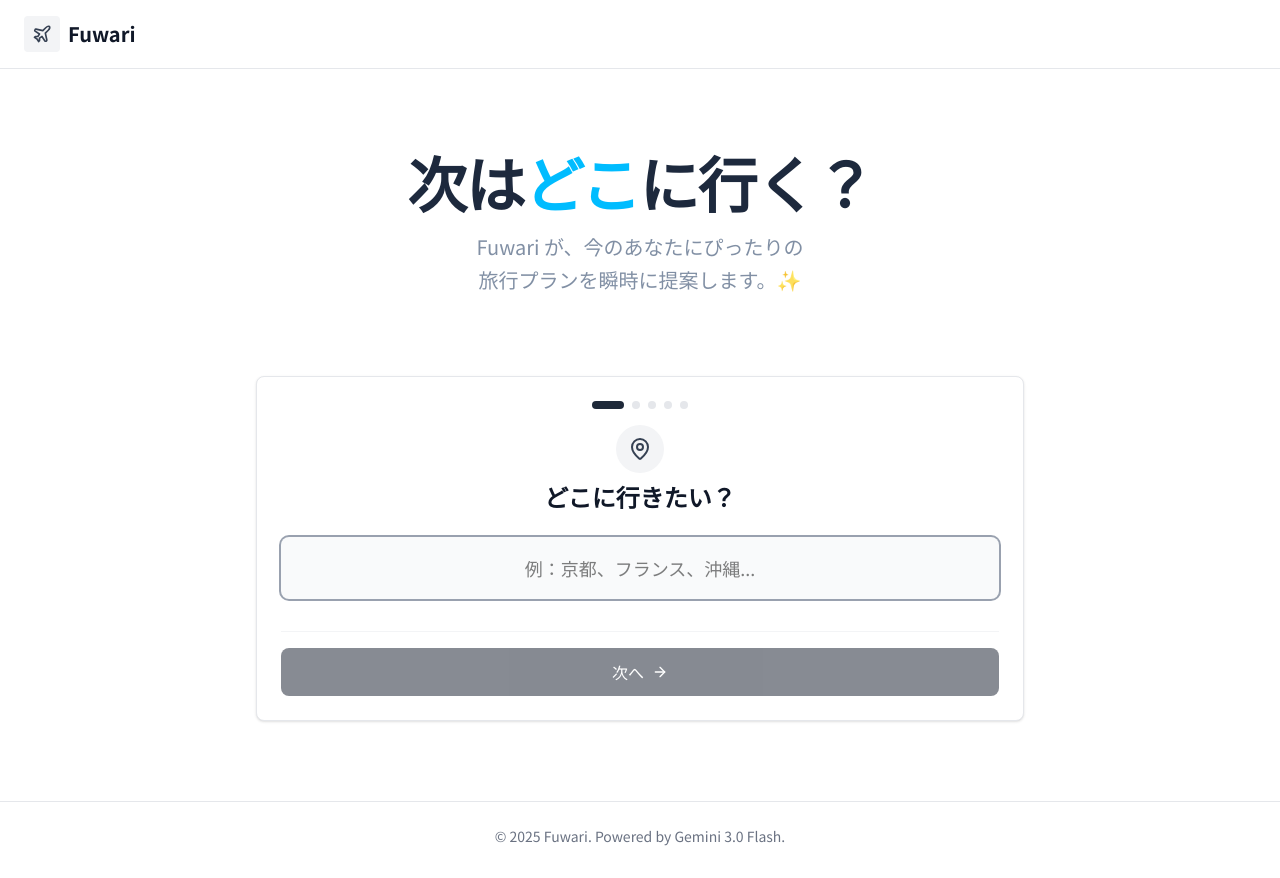
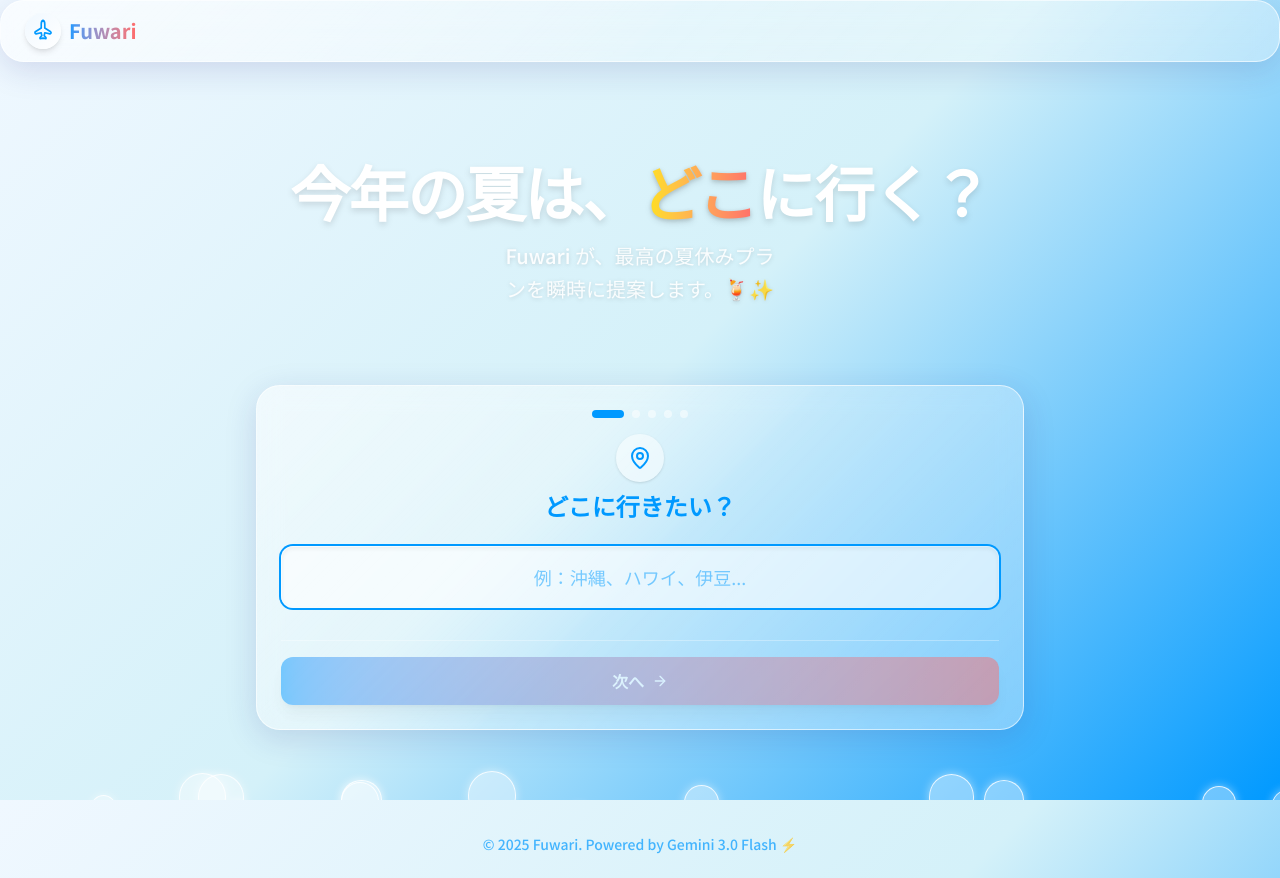
Before and after one commit to Anju1023/travel-app-project, a Next.js app: page / in a window 1280 px wide. Built offline with nearby package versions, Linux system fonts and the light colour scheme.

Commit message:
feat(ui): update theme to Sparkling Summer (Ice Glass & Bubble Animations)

```diff
--- a/src/app/globals.css
+++ b/src/app/globals.css
@@ -1,15 +1,113 @@
 @import "tailwindcss";
 
-/*
-  Style Reset: Basic Tailwind Setup only.
-  No custom themes, no animations, no glassmorphism.
-*/
+@theme {
+  --color-ocean-blue: #0099FF;
+  --color-ice-white: #F0F8FF;
+  --color-lemon-yellow: #FFE600;
+  --color-sunset-orange: #FF6B6B;
+
+  --animate-bubble: bubble 15s infinite;
+
+  @keyframes bubble {
+    0% {
+      transform: translateY(100vh) scale(0);
+      opacity: 0;
+    }
+    50% {
+      opacity: 1;
+    }
+    100% {
+      transform: translateY(-10vh) scale(1.5);
+      opacity: 0;
+    }
+  }
+}
+
 :root {
-  /* Default browser fonts */
   --font-sans: system-ui, -apple-system, sans-serif;
 }
 
 body {
   font-family: var(--font-sans);
   min-height: 100vh;
+  /* Summer Gradient Background */
+  background: linear-gradient(135deg, var(--color-ice-white) 0%, #D4F1F9 50%, var(--color-ocean-blue) 100%);
+  background-attachment: fixed;
+  color: #003366; /* Deep Ocean Blue for text */
+  overflow-x: hidden;
+  position: relative;
 }
+
+/* Bubble Container */
+.bubbles {
+  position: fixed;
+  top: 0;
+  left: 0;
+  width: 100%;
+  height: 100%;
+  z-index: -1;
+  overflow: hidden;
+  pointer-events: none;
+}
+
+.bubble {
+  position: absolute;
+  bottom: -20px;
+  background-color: rgba(255, 255, 255, 0.4);
+  border-radius: 50%;
+  border: 1px solid rgba(255, 255, 255, 0.8);
+  box-shadow: 0 0 10px rgba(255, 255, 255, 0.5);
+}
+
+/* Ice Glass Utility Class */
+.glass-panel {
+  background: rgba(255, 255, 255, 0.25);
+  backdrop-filter: blur(12px);
+  -webkit-backdrop-filter: blur(12px);
+  border: 1px solid rgba(255, 255, 255, 0.6);
+  box-shadow: 0 8px 32px 0 rgba(31, 38, 135, 0.15);
+  border-radius: 1.5rem;
+  /* Glossy highlight */
+  background-image: linear-gradient(
+    135deg,
+    rgba(255, 255, 255, 0.4) 0%,
+    rgba(255, 255, 255, 0.05) 50%,
+    rgba(255, 255, 255, 0) 51%,
+    rgba(255, 255, 255, 0.1) 100%
+  );
+}
+
+/* Button Ripple Effect Helper (Simple CSS version) */
+.btn-ripple {
+  position: relative;
+  overflow: hidden;
+  transform: translate3d(0, 0, 0);
+  transition: all 0.3s ease;
+}
+
+.btn-ripple:active {
+  transform: scale(0.95);
+}
+
+.btn-ripple::after {
+  content: "";
+  display: block;
+  position: absolute;
+  width: 100%;
+  height: 100%;
+  top: 0;
+  left: 0;
+  pointer-events: none;
+  background-image: radial-gradient(circle, #fff 10%, transparent 10.01%);
+  background-repeat: no-repeat;
+  background-position: 50%;
+  transform: scale(10, 10);
+  opacity: 0;
+  transition: transform .5s, opacity 1s;
+}
+
+.btn-ripple:active::after {
+  transform: scale(0, 0);
+  opacity: .3;
+  transition: 0s;
+}
--- a/src/app/layout.tsx
+++ b/src/app/layout.tsx
@@ -3,6 +3,7 @@ import { Noto_Sans_JP } from "next/font/google";
 import "./globals.css";
 import Header from "@/components/Header";
 import Footer from "@/components/Footer";
+import BackgroundBubbles from "@/components/BackgroundBubbles";
 
 const notoSansJP = Noto_Sans_JP({
   variable: "--font-sans",
@@ -25,6 +26,7 @@ export default function RootLayout({
       <body
         className={`${notoSansJP.variable} antialiased min-h-screen flex flex-col`}
       >
+        <BackgroundBubbles />
         <Header />
         <main className="flex-1 w-full max-w-4xl mx-auto px-4 py-8">
           {children}
--- a/src/app/page.tsx
+++ b/src/app/page.tsx
@@ -84,11 +84,12 @@ export default function Home() {
       */}
       {!plan && (
         <div className="text-center space-y-4 py-12 px-4">
-          <h1 className="text-4xl md:text-6xl font-black text-slate-800 tracking-tight leading-[1.1] text-balance">
-            次は<span className="text-sky-400">どこ</span>に<br className="md:hidden"/>行く？
+          <h1 className="text-4xl md:text-6xl font-black text-white drop-shadow-md tracking-tight leading-[1.1] text-balance">
+            今年の夏は、<br className="md:hidden"/>
+            <span className="bg-gradient-to-r from-[var(--color-lemon-yellow)] to-[var(--color-sunset-orange)] bg-clip-text text-transparent drop-shadow-sm">どこ</span>に行く？
           </h1>
-          <p className="text-base md:text-xl text-slate-500 max-w-lg mx-auto leading-relaxed text-balance opacity-80">
-            Fuwari が、今のあなたにぴったりの旅行プランを瞬時に提案します。✨
+          <p className="text-base md:text-xl text-white/90 max-w-lg mx-auto leading-relaxed text-balance font-medium drop-shadow-sm">
+            Fuwari が、最高の夏休みプランを瞬時に提案します。🍹✨
           </p>
         </div>
       )}
@@ -98,10 +99,10 @@ export default function Home() {
         怖くないように、優しい水色と警告のオレンジを混ぜたデザインにしたよ。
       */}
       {error && (
-        <div className="w-full max-w-2xl p-6 bg-orange-50 text-orange-800 rounded-3xl border border-orange-200 shadow-sm flex items-start gap-4">
-          <AlertCircle className="w-6 h-6 shrink-0 mt-0.5" />
+        <div className="glass-panel w-full max-w-2xl p-6 bg-red-500/10 text-red-600 rounded-3xl border border-red-200/50 shadow-sm flex items-start gap-4 backdrop-blur-md">
+          <AlertCircle className="w-6 h-6 shrink-0 mt-0.5 text-red-500" />
           <div className="space-y-1">
-            <p className="font-bold text-lg">おっと、トラブル発生かな？</p>
+            <p className="font-bold text-lg text-red-600">おっと、トラブル発生かな？</p>
             <p className="text-sm opacity-90">{error}</p>
           </div>
         </div>
--- /dev/null
+++ b/src/components/BackgroundBubbles.tsx
@@ -0,0 +1,39 @@
+"use client";
+
+import { useEffect, useState } from "react";
+
+const BackgroundBubbles = () => {
+  const [bubbles, setBubbles] = useState<{ id: number; size: number; left: number; delay: number; duration: number }[]>([]);
+
+  useEffect(() => {
+    // Generate bubbles only on client side to avoid hydration mismatch
+    const newBubbles = Array.from({ length: 15 }).map((_, i) => ({
+      id: i,
+      size: Math.random() * 40 + 10, // 10px to 50px
+      left: Math.random() * 100, // 0% to 100%
+      delay: Math.random() * 15, // 0s to 15s delay
+      duration: Math.random() * 10 + 10, // 10s to 20s duration
+    }));
+    setBubbles(newBubbles);
+  }, []);
+
+  return (
+    <div className="bubbles">
+      {bubbles.map((b) => (
+        <div
+          key={b.id}
+          className="bubble"
+          style={{
+            width: `${b.size}px`,
+            height: `${b.size}px`,
+            left: `${b.left}%`,
+            animation: `bubble ${b.duration}s linear infinite`,
+            animationDelay: `${b.delay}s`,
+          }}
+        />
+      ))}
+    </div>
+  );
+};
+
+export default BackgroundBubbles;
--- a/src/components/Footer.tsx
+++ b/src/components/Footer.tsx
@@ -2,8 +2,8 @@ export default function Footer() {
   const year = new Date().getFullYear();
 
   return (
-    <footer className="w-full py-6 text-center text-sm text-gray-500 mt-auto border-t border-gray-200">
-      <p>&copy; {year} Fuwari. Powered by Gemini 3.0 Flash.</p>
+    <footer className="w-full py-6 text-center text-sm font-medium text-[var(--color-ocean-blue)]/70 mt-auto">
+      <p>&copy; {year} Fuwari. Powered by Gemini 3.0 Flash ⚡️</p>
     </footer>
   );
 }
--- a/src/components/Header.tsx
+++ b/src/components/Header.tsx
@@ -3,12 +3,12 @@ import { Plane } from 'lucide-react';
 
 export default function Header() {
 	return (
-		<header className="w-full py-4 px-6 flex items-center justify-between border-b border-gray-200">
-			<Link href="/" className="flex items-center gap-2">
-				<div className="p-2 bg-gray-100 rounded">
-					<Plane className="w-5 h-5 text-gray-700" />
+		<header className="sticky top-0 z-50 w-full py-3 px-6 flex items-center justify-between glass-panel rounded-none border-t-0 border-x-0 border-b border-white/40 mb-4">
+			<Link href="/" className="flex items-center gap-2 group">
+				<div className="p-2 bg-gradient-to-br from-[var(--color-ice-white)] to-white rounded-full shadow-md group-hover:scale-110 transition-transform duration-300">
+					<Plane className="w-5 h-5 text-[var(--color-ocean-blue)] transform -rotate-45" />
 				</div>
-				<span className="text-xl font-bold text-gray-900">
+				<span className="text-xl font-bold bg-gradient-to-r from-[var(--color-ocean-blue)] to-[var(--color-sunset-orange)] bg-clip-text text-transparent">
 					Fuwari
 				</span>
 			</Link>
--- a/src/components/TravelForm.tsx
+++ b/src/components/TravelForm.tsx
@@ -20,17 +20,19 @@ import {
 	ArrowRight,
 	ArrowLeft,
 	CheckCircle2,
+	LifeBuoy,
+	Sun,
 } from 'lucide-react';
 import { TravelFormData } from '@/types/plan';
 
 const LOADING_MESSAGES = [
-	'プランを考え中...',
-	'カフェを探し中...☕️',
-	'スポットを厳選中...📸',
+	'プランを考え中...💭',
+	'涼しいカフェを検索中...🍹',
+	'絶景スポットを厳選中...📸',
 	'ルートを計算中...🗺️',
-	'隠れ家を調査中...🤫',
-	'宿をピックアップ中...🏨',
-	'しおりを執筆中...✍️',
+	'穴場を調査中...🏝️',
+	'素敵な宿をピックアップ中...🏨',
+	'最高の夏を計画中...☀️',
 	'ワクワクを詰め込み中...✨',
 ];
 
@@ -110,7 +112,7 @@ export default function TravelForm({
 	};
 
 	return (
-		<div className="w-full bg-white border border-gray-200 rounded-lg shadow-sm">
+		<div className="w-full glass-panel">
 			<form onSubmit={handleSubmit} className="p-6 space-y-8">
 				{/* Progress */}
 				<div className="flex justify-center gap-2 mb-4">
@@ -122,8 +124,8 @@ export default function TravelForm({
 								key={index}
 								className={`
 									h-2 rounded-full transition-all
-									${isCurrent ? 'w-8 bg-gray-800' : 'w-2 bg-gray-200'}
-									${isPast ? 'bg-gray-400' : ''}
+									${isCurrent ? 'w-8 bg-[var(--color-ocean-blue)]' : 'w-2 bg-white/50'}
+									${isPast ? 'bg-[var(--color-sunset-orange)]' : ''}
 								`}
 							/>
 						);
@@ -134,10 +136,10 @@ export default function TravelForm({
 				{step === 1 && (
 					<div className="space-y-6">
 						<div className="text-center space-y-2">
-							<div className="inline-flex p-3 bg-gray-100 rounded-full text-gray-700 mb-2">
+							<div className="inline-flex p-3 bg-white/50 rounded-full text-[var(--color-ocean-blue)] mb-2 shadow-sm">
 								<MapPin className="w-6 h-6" />
 							</div>
-							<h3 className="text-2xl font-bold text-gray-900">
+							<h3 className="text-2xl font-bold text-[var(--color-ocean-blue)]">
 								どこに行きたい？
 							</h3>
 						</div>
@@ -146,8 +148,8 @@ export default function TravelForm({
 								type="text"
 								value={formData.destination}
 								onChange={(e) => handleChange('destination', e.target.value)}
-								placeholder="例：京都、フランス、沖縄..."
-								className="w-full p-4 bg-gray-50 border border-gray-300 rounded-lg focus:ring-2 focus:ring-gray-400 focus:border-transparent outline-none text-lg text-center"
+								placeholder="例：沖縄、ハワイ、伊豆..."
+								className="w-full p-4 bg-white/60 border border-white/60 rounded-xl focus:ring-2 focus:ring-[var(--color-ocean-blue)] focus:border-transparent outline-none text-lg text-center text-[var(--color-ocean-blue)] placeholder-[var(--color-ocean-blue)]/50 shadow-inner"
 								autoFocus
 							/>
 						</div>
@@ -158,23 +160,23 @@ export default function TravelForm({
 				{step === 2 && (
 					<div className="space-y-6">
 						<div className="text-center space-y-2">
-							<div className="inline-flex p-3 bg-gray-100 rounded-full text-gray-700 mb-2">
+							<div className="inline-flex p-3 bg-white/50 rounded-full text-[var(--color-ocean-blue)] mb-2 shadow-sm">
 								<Calendar className="w-6 h-6" />
 							</div>
-							<h3 className="text-2xl font-bold text-gray-900">
+							<h3 className="text-2xl font-bold text-[var(--color-ocean-blue)]">
 								いつ、どれくらい？
 							</h3>
 						</div>
 
 						<div className="space-y-4">
 							<div className="space-y-1">
-								<label className="text-sm font-semibold text-gray-700">
+								<label className="text-sm font-semibold text-[var(--color-ocean-blue)]">
 									何泊する？
 								</label>
 								<select
 									value={formData.duration}
 									onChange={(e) => handleChange('duration', e.target.value)}
-									className="w-full p-3 bg-gray-50 border border-gray-300 rounded-lg focus:ring-2 focus:ring-gray-400 outline-none"
+									className="w-full p-3 bg-white/60 border border-white/60 rounded-xl focus:ring-2 focus:ring-[var(--color-ocean-blue)] outline-none text-[var(--color-ocean-blue)]"
 								>
 									<option>日帰り</option>
 									<option>1泊2日</option>
@@ -185,15 +187,15 @@ export default function TravelForm({
 							</div>
 
 							<div className="space-y-1">
-								<label className="text-sm font-semibold text-gray-700">
+								<label className="text-sm font-semibold text-[var(--color-ocean-blue)]">
 									いつ頃行く？
 								</label>
 								<input
 									type="text"
 									value={formData.timing}
 									onChange={(e) => handleChange('timing', e.target.value)}
-									placeholder="例：10月下旬、GW、来年の夏..."
-									className="w-full p-3 bg-gray-50 border border-gray-300 rounded-lg focus:ring-2 focus:ring-gray-400 outline-none"
+									placeholder="例：8月のお盆、来週の週末..."
+									className="w-full p-3 bg-white/60 border border-white/60 rounded-xl focus:ring-2 focus:ring-[var(--color-ocean-blue)] outline-none text-[var(--color-ocean-blue)] placeholder-[var(--color-ocean-blue)]/50"
 								/>
 							</div>
 						</div>
@@ -204,23 +206,23 @@ export default function TravelForm({
 				{step === 3 && (
 					<div className="space-y-6">
 						<div className="text-center space-y-2">
-							<div className="inline-flex p-3 bg-gray-100 rounded-full text-gray-700 mb-2">
+							<div className="inline-flex p-3 bg-white/50 rounded-full text-[var(--color-ocean-blue)] mb-2 shadow-sm">
 								<Wallet className="w-6 h-6" />
 							</div>
-							<h3 className="text-2xl font-bold text-gray-900">
+							<h3 className="text-2xl font-bold text-[var(--color-ocean-blue)]">
 								予算とメンバーは？
 							</h3>
 						</div>
 
 						<div className="space-y-6">
 							<div className="space-y-1">
-								<label className="text-sm font-semibold text-gray-700">
+								<label className="text-sm font-semibold text-[var(--color-ocean-blue)]">
 									予算感
 								</label>
 								<select
 									value={formData.budget}
 									onChange={(e) => handleChange('budget', e.target.value)}
-									className="w-full p-3 bg-gray-50 border border-gray-300 rounded-lg focus:ring-2 focus:ring-gray-400 outline-none"
+									className="w-full p-3 bg-white/60 border border-white/60 rounded-xl focus:ring-2 focus:ring-[var(--color-ocean-blue)] outline-none text-[var(--color-ocean-blue)]"
 								>
 									<option>なるべく安く</option>
 									<option>そこそこ（普通）</option>
@@ -230,7 +232,7 @@ export default function TravelForm({
 							</div>
 
 							<div className="space-y-2">
-								<label className="text-sm font-semibold text-gray-700">
+								<label className="text-sm font-semibold text-[var(--color-ocean-blue)]">
 									誰と行く？
 								</label>
 								<div className="grid grid-cols-2 gap-3">
@@ -239,20 +241,20 @@ export default function TravelForm({
 											key={item.label}
 											onClick={() => handleChange('companions', item.label)}
 											className={`
-												cursor-pointer flex items-center gap-3 p-3 rounded-lg border transition-colors
+												cursor-pointer flex items-center gap-3 p-3 rounded-xl border transition-all
 												${
 													formData.companions === item.label
-														? 'bg-gray-100 border-gray-400 ring-1 ring-gray-400'
-														: 'bg-white border-gray-200 hover:bg-gray-50'
+														? 'bg-[var(--color-ice-white)] border-[var(--color-ocean-blue)] ring-1 ring-[var(--color-ocean-blue)]'
+														: 'bg-white/40 border-white/60 hover:bg-white/60'
 												}
 											`}
 										>
-											<item.icon className="w-5 h-5 text-gray-600" />
-											<span className="font-medium text-sm text-gray-800">
+											<item.icon className={`w-5 h-5 ${formData.companions === item.label ? 'text-[var(--color-ocean-blue)]' : 'text-gray-500'}`} />
+											<span className="font-medium text-sm text-[var(--color-ocean-blue)]">
 												{item.label}
 											</span>
 											{formData.companions === item.label && (
-												<CheckCircle2 className="w-4 h-4 text-gray-700 ml-auto" />
+												<CheckCircle2 className="w-4 h-4 text-[var(--color-ocean-blue)] ml-auto" />
 											)}
 										</div>
 									))}
@@ -266,13 +268,13 @@ export default function TravelForm({
 				{step === 4 && (
 					<div className="space-y-6">
 						<div className="text-center space-y-2">
-							<div className="inline-flex p-3 bg-gray-100 rounded-full text-gray-700 mb-2">
+							<div className="inline-flex p-3 bg-white/50 rounded-full text-[var(--color-ocean-blue)] mb-2 shadow-sm">
 								<Heart className="w-6 h-6" />
 							</div>
-							<h3 className="text-2xl font-bold text-gray-900">
+							<h3 className="text-2xl font-bold text-[var(--color-ocean-blue)]">
 								どんな旅にしたい？
 							</h3>
-							<p className="text-gray-500 text-sm">複数選択可</p>
+							<p className="text-[var(--color-ocean-blue)]/70 text-sm">複数選択可</p>
 						</div>
 
 						<div className="grid grid-cols-2 md:grid-cols-3 gap-3">
@@ -283,18 +285,18 @@ export default function TravelForm({
 										key={item.label}
 										onClick={() => handleStyleChange(item.label)}
 										className={`
-											cursor-pointer flex flex-col items-center justify-center p-4 rounded-lg border transition-colors gap-2 h-32
+											cursor-pointer flex flex-col items-center justify-center p-4 rounded-xl border transition-all gap-2 h-32
 											${
 												isSelected
-													? 'bg-gray-100 border-gray-400 ring-1 ring-gray-400'
-													: 'bg-white border-gray-200 hover:bg-gray-50'
+													? 'bg-[var(--color-ice-white)] border-[var(--color-ocean-blue)] ring-1 ring-[var(--color-ocean-blue)] shadow-md'
+													: 'bg-white/40 border-white/60 hover:bg-white/60'
 											}
 										`}
 									>
-										<item.icon className={`w-6 h-6 ${isSelected ? 'text-gray-900' : 'text-gray-500'}`} />
+										<item.icon className={`w-6 h-6 ${isSelected ? 'text-[var(--color-ocean-blue)]' : 'text-gray-500'}`} />
 										<span
 											className={`font-medium text-sm ${
-												isSelected ? 'text-gray-900' : 'text-gray-600'
+												isSelected ? 'text-[var(--color-ocean-blue)]' : 'text-gray-600'
 											}`}
 										>
 											{item.label}
@@ -310,10 +312,10 @@ export default function TravelForm({
 				{step === 5 && (
 					<div className="space-y-6">
 						<div className="text-center space-y-2">
-							<div className="inline-flex p-3 bg-gray-100 rounded-full text-gray-700 mb-2">
+							<div className="inline-flex p-3 bg-white/50 rounded-full text-[var(--color-ocean-blue)] mb-2 shadow-sm">
 								<Sparkles className="w-6 h-6" />
 							</div>
-							<h3 className="text-2xl font-bold text-gray-900">
+							<h3 className="text-2xl font-bold text-[var(--color-ocean-blue)]">
 								その他のこだわり
 							</h3>
 						</div>
@@ -322,7 +324,7 @@ export default function TravelForm({
 								value={formData.freeText}
 								onChange={(e) => handleChange('freeText', e.target.value)}
 								placeholder="例：海が見えるカフェに行きたい、歴史的な建物を中心に回りたい..."
-								className="w-full p-4 bg-gray-50 border border-gray-300 rounded-lg focus:ring-2 focus:ring-gray-400 outline-none min-h-40 text-gray-800"
+								className="w-full p-4 bg-white/60 border border-white/60 rounded-xl focus:ring-2 focus:ring-[var(--color-ocean-blue)] outline-none min-h-40 text-[var(--color-ocean-blue)] placeholder-[var(--color-ocean-blue)]/50"
 								autoFocus
 							/>
 						</div>
@@ -330,13 +332,13 @@ export default function TravelForm({
 				)}
 
 				{/* Navigation */}
-				<div className="flex gap-4 pt-4 border-t border-gray-100">
+				<div className="flex gap-4 pt-4 border-t border-white/30">
 					{step > 1 && (
 						<button
 							type="button"
 							onClick={prevStep}
 							disabled={loading}
-							className="flex-1 py-3 px-4 rounded-lg bg-white border border-gray-300 text-gray-700 font-medium hover:bg-gray-50 flex items-center justify-center gap-2"
+							className="flex-1 py-3 px-4 rounded-xl bg-white/40 border border-white/60 text-[var(--color-ocean-blue)] font-medium hover:bg-white/60 flex items-center justify-center gap-2 transition-colors"
 						>
 							<ArrowLeft className="w-4 h-4" />
 							戻る
@@ -348,7 +350,7 @@ export default function TravelForm({
 							type="button"
 							onClick={nextStep}
 							disabled={!formData.destination && step === 1}
-							className="flex-2 py-3 px-4 rounded-lg bg-gray-900 text-white font-medium hover:bg-gray-800 flex items-center justify-center gap-2 disabled:opacity-50 disabled:cursor-not-allowed"
+							className="btn-ripple flex-2 py-3 px-4 rounded-xl bg-gradient-to-r from-[var(--color-ocean-blue)] to-[var(--color-sunset-orange)] text-white font-bold hover:opacity-90 flex items-center justify-center gap-2 disabled:opacity-50 disabled:cursor-not-allowed shadow-lg"
 						>
 							次へ
 							<ArrowRight className="w-4 h-4" />
@@ -357,16 +359,16 @@ export default function TravelForm({
 						<button
 							type="submit"
 							disabled={loading}
-							className="flex-2 py-3 px-4 rounded-lg bg-gray-900 text-white font-medium hover:bg-gray-800 disabled:opacity-70 flex items-center justify-center gap-2"
+							className="btn-ripple flex-2 py-3 px-4 rounded-xl bg-gradient-to-r from-[var(--color-ocean-blue)] to-[var(--color-sunset-orange)] text-white font-bold hover:opacity-90 disabled:opacity-70 flex items-center justify-center gap-2 shadow-lg"
 						>
 							{loading ? (
 								<>
-									<Luggage className="w-4 h-4 animate-bounce" />
+									<LifeBuoy className="w-4 h-4 animate-spin" />
 									<span>{LOADING_MESSAGES[messageIndex]}</span>
 								</>
 							) : (
 								<>
-									<Sparkles className="w-4 h-4" />
+									<Sun className="w-4 h-4" />
 									<span>プランを作成</span>
 								</>
 							)}
```
Also changed, not shown: src/components/AdviceSection.tsx (+12 -12 lines), src/components/HotelSection.tsx (+12 -12 lines), src/components/MapSection.tsx (+7 -7 lines), src/components/PlanResult.tsx (+10 -10 lines), src/components/TimelineSection.tsx (+15 -15 lines), 1 other file (tests, documents, lock files or other folders).
